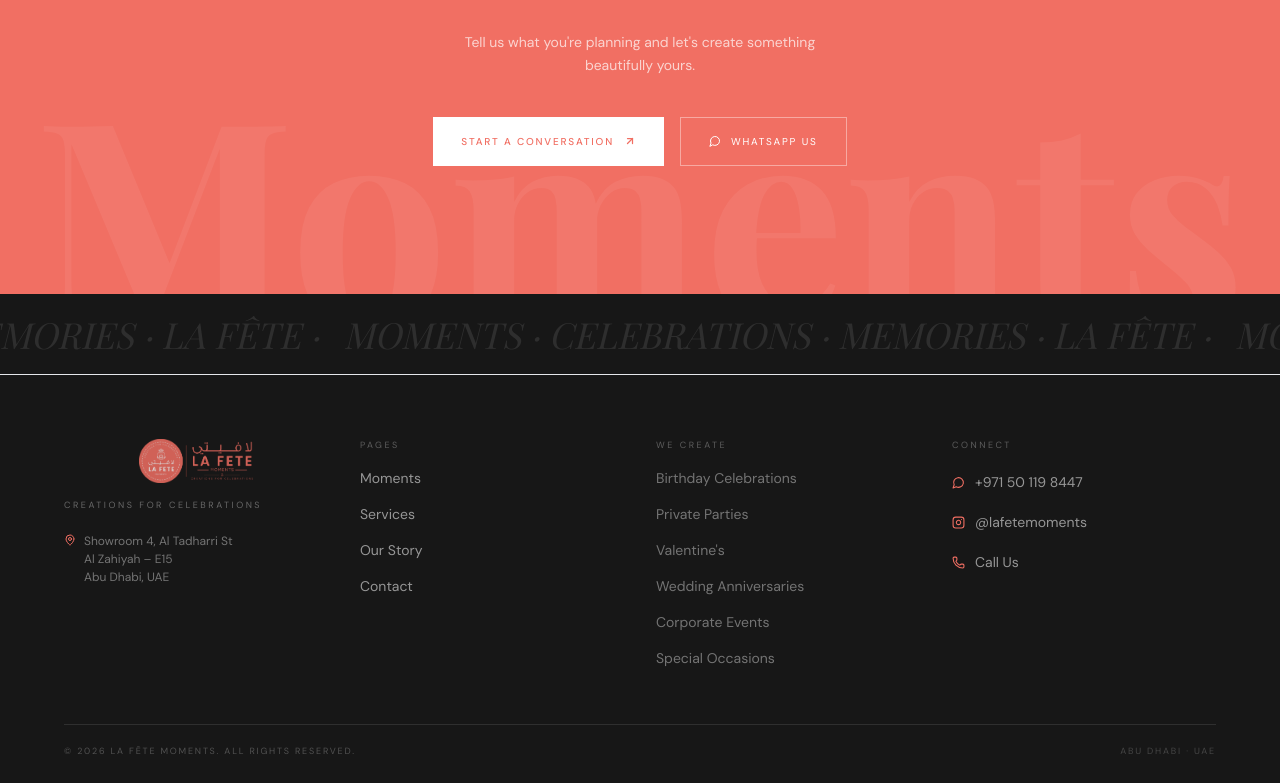
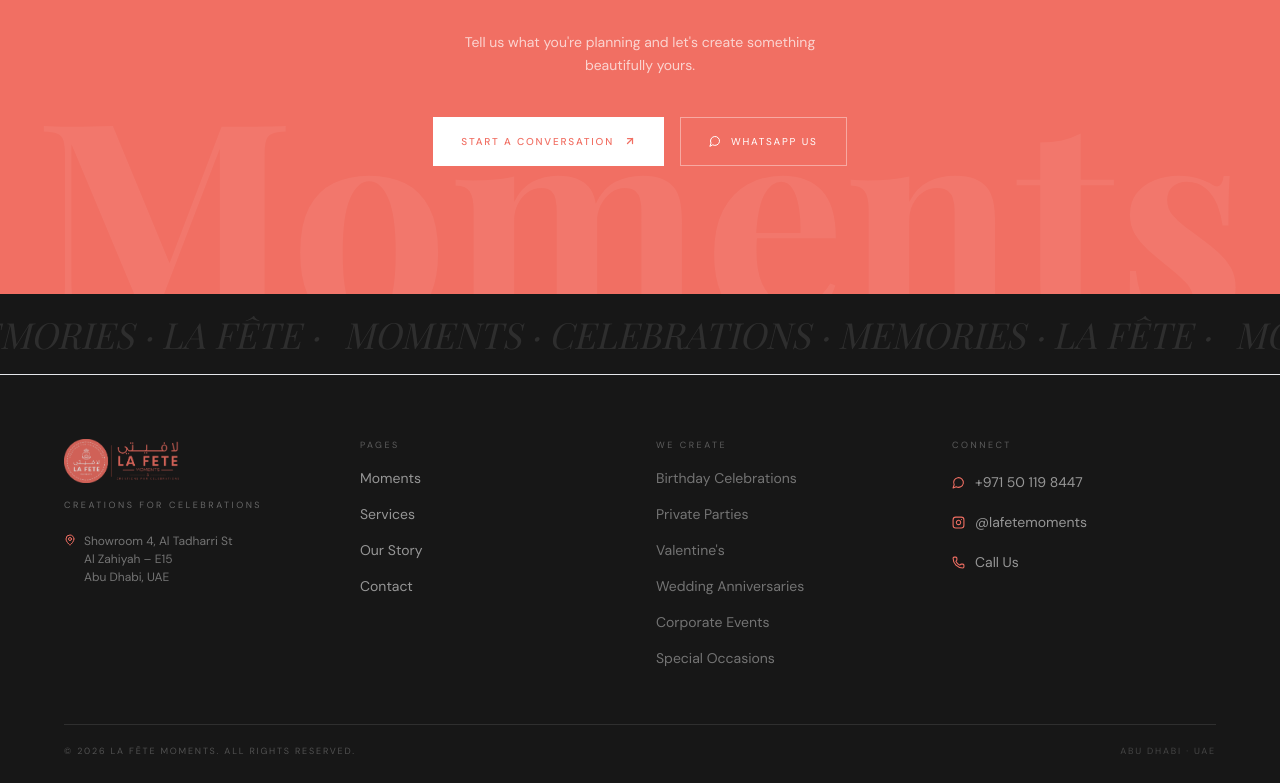
Before and after one commit to akhilprakash634/la-fate-moments, a Next.js app: page / in a window 1280 px wide. Shown: the part 9238-10021 px from the top of the page. Built offline with nearby package versions, Linux system fonts and the light colour scheme.

Commit message:
style: align footer logo to the leftogo fic

```diff
--- a/components/Footer.tsx
+++ b/components/Footer.tsx
@@ -91,7 +91,7 @@
               alt="La Fête Moments"
               width={180}
               height={56}
-              className="h-11 w-auto object-contain opacity-85"
+              className="h-11 w-auto object-contain object-left opacity-85"
             />
             <p className="text-white/35 text-[9px] tracking-[0.28em] uppercase">Creations for Celebrations</p>
             <div className="flex items-start gap-2 text-white/40 text-[12px] mt-1">
```
